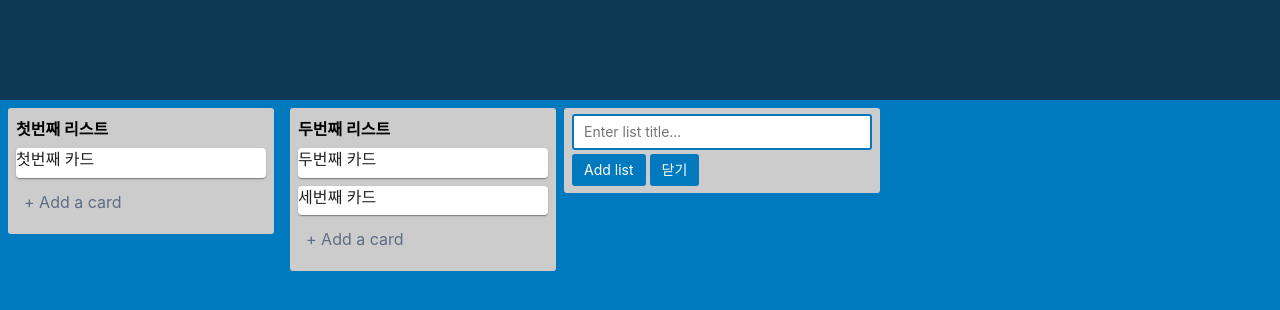
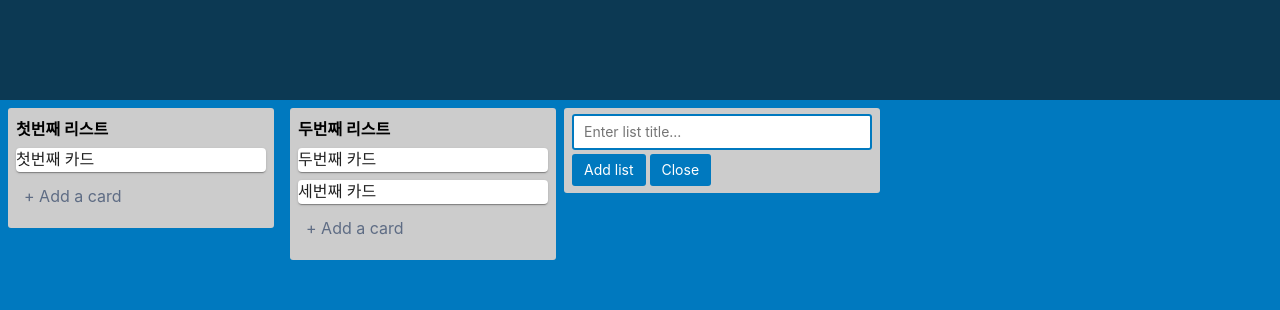
Before and after one commit to goddaehee/trello_fo, a React (Create React App) app: page / in a window 1280 px wide. Both pictures are taken after a click on the element "+ Add another list". Shown: the top 310 px of the page. Built offline with nearby package versions, Linux system fonts and the light colour scheme.

Commit message:
update Card Title

```diff
--- a/src/components/App.js
+++ b/src/components/App.js
@@ -8,7 +8,7 @@ function App() {
 const listReducer = useSelector( (state) => state.listReducer);
 
 let [addListOpen,addListOpenUpdate] = useState(false);
-let [addListInput,addListInputUpdate] = useState('');
+let [addListTitle,addListTitleUpdate] = useState('');
 
 let dispatch = useDispatch();
 
@@ -33,24 +33,24 @@ let dispatch = useDispatch();
           addListOpen === false
           ? <div className="add_list" onClick={ () => { addListOpenUpdate(true); }} >+ Add another list</div>
           : <div className="add_list_input">
-              <input type='text' onChange={ (e) => addListInputUpdate(e.target.value) } placeholder="Enter list title..."></input>
+              <input type='text' onChange={ (e) => addListTitleUpdate(e.target.value) } placeholder="Enter list title..."></input>
               <button onClick={ () => {
 
-                  if(addListInput === ""){
+                  if(addListTitle === ""){
                     return false;
                   }
 
-                  dispatch({type:'addList', payload: addListInput});
+                  dispatch({type:'addList', payload: addListTitle});
 
                   addListOpenUpdate(false);
-                  addListInputUpdate('');
+                  addListTitleUpdate('');
 
                   setTimeout(() => {
                     window.scrollTo(50000,0);
                   },0)
 
               }}>Add list</button>
-              <button onClick={ () => {addListOpenUpdate(false); addListInputUpdate('');}}>닫기</button>
+              <button onClick={ () => {addListOpenUpdate(false); addListTitleUpdate('');}}>Close</button>
             </div>
         }
 
--- a/src/components/TrelloCard.js
+++ b/src/components/TrelloCard.js
@@ -1,17 +1,48 @@
-import React from "react";
-import { useSelector } from "react-redux";
+import React, { useState } from "react";
+import { useDispatch, useSelector } from "react-redux";
 
 import Card from '@material-ui/core/Card';
 import Typography from '@material-ui/core/Typography';
+import EditIcon from '@material-ui/icons/Edit';
 
 const TrelloCard = (props) => {
 
+    let [icon,iconUpdate] = useState(false);
+
+    let [cardTitle,cardTitleUpdate] = useState(props.cardInfo.CARD_TITLE);
+    let [cardTitleOpen,cardTitleOpenUpdate] = useState(false);
+
+    let dispatch = useDispatch();
+
+    const onClickSave = () => {
+
+        cardTitleOpenUpdate(false);
+
+        if(cardTitle !== props.cardInfo.CARD_TITLE){
+            console.log("카드 타이틀 수정 dispatch 발생");
+            dispatch({type: "updateCardTitle", payload: [cardTitle,props.cardInfo.CARD_ID]});
+        }
+    }
+
     return(
-        <Card style={styles.card}>
-            <Typography gutterBottom>
-                {props.cardInfo.CARD_TITLE}
-            </Typography>
-        </Card>
+        <>
+        {
+            cardTitleOpen === false
+            ? <Card style={styles.card} onMouseEnter={ () => iconUpdate(true) } onMouseLeave={ () => iconUpdate(false)} >
+                <Typography gutterBottom style={{display:"inline"}}>
+                    {cardTitle}
+                </Typography>
+                { icon === true && <EditIcon style={{float:"right", color:"#bbb"}} onClick={()=>cardTitleOpenUpdate(true)}></EditIcon> }
+              </Card>
+            : <div className="add_card_input">
+                <textarea onChange={ (e) => {cardTitleUpdate(e.target.value)} }value={cardTitle}
+                autoFocus
+                onFocus={(e) => e.currentTarget.select()} />
+                <button onClick={ onClickSave }>Save</button>
+                <button onClick={ () => {cardTitleOpenUpdate(false); cardTitleUpdate(props.cardInfo.CARD_TITLE)}}>Close</button>
+              </div>
+        }
+        </>
     )
 }
 
--- a/src/components/TrelloList.js
+++ b/src/components/TrelloList.js
@@ -8,10 +8,10 @@ const TrelloList = (props) =>{
     const cardReducer = useSelector( (state) => state.cardReducer);
 
     let [addCardOpen,addCardOpenUpdate] = useState(false);
-    let [addCardInput,addCardInputUpdate] = useState('');
+    let [addCardTitle,addCardTitleUpdate] = useState('');
 
     let [listTitleOpen,listTitleOpenUpdate] = useState(false);
-    let [listTitleInput,listTitleInputUpdate] = useState(props.listInfo.WORK_LIST_TITLE);
+    let [listTitle,listTitleUpdate] = useState(props.listInfo.WORK_LIST_TITLE);
 
     let dispatch = useDispatch();
 
@@ -20,17 +20,16 @@ const TrelloList = (props) =>{
         if(type === "list"){
             listTitleOpenUpdate(false); // list 제목 update창 닫기
 
-            if(listTitleInput !== props.listInfo.WORK_LIST_TITLE){      // 만약 list 제목이 변경된 상태로 blur되었다면 dispatch 처리해주기
-                dispatch({type:"updateListTitle", payload: [listTitleInput,props.listInfo.WORK_LIST_ID]});
+            if(listTitle !== props.listInfo.WORK_LIST_TITLE){      // 만약 list 제목이 변경된 상태로 blur되었다면 dispatch 처리해주기
+                dispatch({type:"updateListTitle", payload: [listTitle,props.listInfo.WORK_LIST_ID]});
                 console.log("list dispatch 발생");
             }
         }else if(type === "card"){
-            if(addCardInput === ""){
+            if(addCardTitle === ""){
                 return false;
             }
             addCardOpenUpdate(false);
-            addCardInputUpdate('');
-            dispatch({type:'addCard', payload: [addCardInput,props.listInfo.WORK_LIST_ID]});
+            dispatch({type:'addCard', payload: [addCardTitle,props.listInfo.WORK_LIST_ID]});
             console.log("card dispatch 발생");
         }
     }
@@ -40,10 +39,12 @@ const TrelloList = (props) =>{
 
             {
                 listTitleOpen === false
-                ? <div onClick={ () => listTitleOpenUpdate(true)}><b>{listTitleInput}</b></div>
-                : <textarea className="list_title_textarea" value={listTitleInput}
-                    onChange={ (e) => listTitleInputUpdate(e.target.value) }
-                    onBlur={ () => addInputState("list") } />
+                ? <div onClick={ () => listTitleOpenUpdate(true)}><b>{listTitle}</b></div>
+                : <textarea className="list_title_textarea" value={listTitle}
+                    onChange={ (e) => listTitleUpdate(e.target.value) }
+                    onBlur={ () => addInputState("list") }
+                    autoFocus
+                    onFocus={(e) => e.currentTarget.select()} />
             }
 
 
@@ -65,10 +66,10 @@ const TrelloList = (props) =>{
                 addCardOpen === false
                 ? <div className="add_card" onClick={ () => { addCardOpenUpdate(true); }} >+ Add a card</div>
                 : <div className="add_card_input">
-                    <textarea onChange={ (e) => addCardInputUpdate(e.target.value) } placeholder="Enter a title for this card…"></textarea>
+                    <textarea onChange={ (e) => addCardTitleUpdate(e.target.value) } placeholder="Enter a title for this card…"></textarea>
                     <button onClick={ () => addInputState("card") } >Add Card</button>
-                    <button onClick={ () => {addCardOpenUpdate(false); addCardInputUpdate('');}}>닫기</button>
-                    </div>
+                    <button onClick={ () => {addCardOpenUpdate(false);}}>Close</button>
+                  </div>
                 }
             </div>
         </div>
@@ -83,7 +84,8 @@ const styles= {
         padding: 8,
         margin: 8,
         display: 'inline-block',
-        verticalAlign: 'top'
+        verticalAlign: 'top',
+        cursor: "pointer"
     },
     list: {
         marginTop: '8px',
--- a/src/index.css
+++ b/src/index.css
@@ -76,7 +76,7 @@ header {
 
 .list_title_textarea {
   -webkit-text-size-adjust: 100%;
-  user-select: none;
+  user-select: all;
   white-space: nowrap;
   unicode-bidi: isolate;
   font: inherit;
@@ -183,7 +183,6 @@ header {
   border: none;
   box-shadow: none;
   color: #fff;
-  float: left;
   height: 32px;
   min-height: 32px;
   padding-bottom: 4px;
--- a/src/reducers/index.js
+++ b/src/reducers/index.js
@@ -89,7 +89,10 @@ function listReducer(state = list, action){
             MOD_ID: "배찬",
             MOD_DTIME: getCurrentDate()
         });
+
+        console.log(copy);
         return copy;
+
     }else if(action.type === 'updateListTitle'){
 
         let copy = [...state];
@@ -100,7 +103,9 @@ function listReducer(state = list, action){
         updateListItem.MOD_ID = "배찬";
         updateListItem.MOD_DTIME = getCurrentDate();
 
+        console.log(copy);
         return copy;
+
     }else{
         return state;
     }
@@ -123,7 +128,23 @@ function cardReducer(state = card, action){
             MOD_ID: "배찬",
             MOD_DTIME: getCurrentDate()
         });
+
+        console.log(copy);
         return copy;
+
+    }else if(action.type === 'updateCardTitle'){
+
+        let copy = [...state];
+
+        let updateCardItem = copy[action.payload[1]-1];
+
+        updateCardItem.CARD_TITLE = action.payload[0];
+        updateCardItem.MOD_ID = "배찬";
+        updateCardItem.MOD_DTIME = getCurrentDate();
+
+        console.log(copy);
+        return copy;
+
     }else{
         return state;
     }
```
